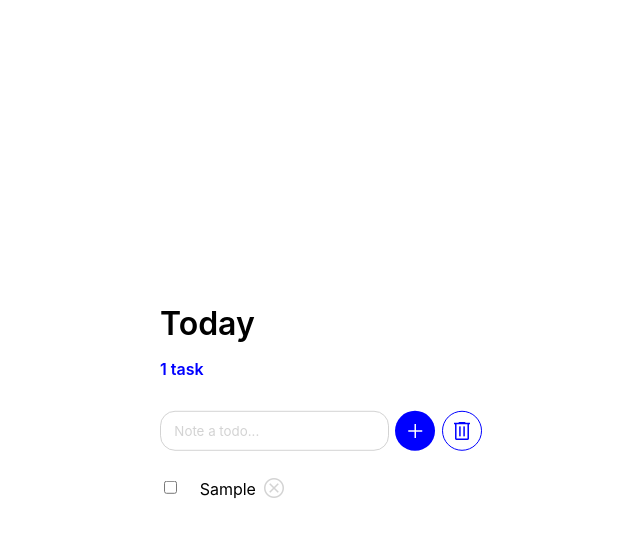
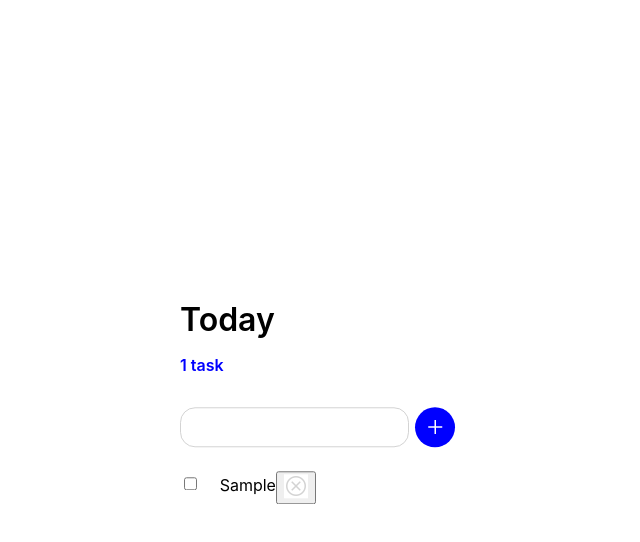
Before and after one commit to programminghfg/todo-app-anjagutmann, a SvelteKit app: page / in a window 1280 px wide. Both pictures are taken after typing "Sample" into the empty fields and a click on the button "add". Shown: the top 542 px of the page, without its empty margins (319-959 px from the left). Built offline with nearby package versions, Linux system fonts and the light colour scheme.

Commit message:
todo list cource components with problems

```diff
--- /dev/null
+++ b/src/lib/components/ToDo.svelte
@@ -0,0 +1,100 @@
+<script>
+    import { createEventDispatcher } from "svelte";
+
+    export let todoData = undefined;
+    export let index = undefined;
+    export const testProp = 'test';
+
+    const dispatch = createEventDispatcher();
+    function triggerDelete() {
+        dispatch('removeEvent', index);
+    }
+</script>
+
+<div class="todo-entry" class:done={todoData.done}>
+
+    <!-- <p>index: {index}</p> -->
+    <!-- <div>{todoData.text}</div> -->
+
+    <!-- checkboxen -->
+    <div class="todo-checkbox-container">
+      {#if todoData.done}
+        <input type="checkbox" bind:checked={todoData.done} id="todo-{index}" class="todo-checkbox" />
+      {:else}
+        <input type="checkbox" bind:checked={todoData.done} id="todo-{index}" class="todo-label" style="border: none; width: 13px; height: 13px; border-radius: 50%; margin-right: 0.5em; margin-top: 0.4em;color:lightgrey;"/>
+      {/if}
+        <label for="todo-{index}" class="todo-label">
+        {#if todoData.done}
+          <span class="material-symbols-outlined" style="color: blue;">check</span>
+        {/if}
+      </label>
+    </div>
+
+    <!-- text -->
+    <div
+      style="font-family: SF Pro Text, sans-serif; font-size: 1em; margin-top: 0.2em"
+      class:done={todoData.done}
+    >{todoData.text}</div>
+
+    <!-- tag -->
+    <!-- {#if todo.tag}
+    <div class="todo-tag" style="background-color: {todo.tagColor}">{todo.tag}</div>
+    {/if} -->
+
+    <!-- löschen -->
+    <button
+      class="delete"
+      on:click={() => {
+        triggerDelete(index);
+      }}
+      ><span class="material-symbols-outlined" style="border:none; color: lightgrey; background-color: white;">cancel</span>
+    </button>
+    </div>
+    <slot/>
+
+    <style>
+        .done {
+            color: lightgrey;
+        }
+
+        .todo-entry {
+            display: flex;
+            margin-bottom: 1em;
+        }
+
+        .todo-entry:not(.done) div {
+            color: black;
+        }
+
+        .todo-checkbox {
+            display: none;
+            position: relative;
+            width: 1.2em;
+            height: 1.2em;
+            border: 1px solid lightgray; /* 1px Outline-Stärke */
+            border-radius: 50%; /* Kreisförmige Darstellung */
+        }
+
+        .todo-checkbox-container{
+            display: flex;
+            margin-right: 1em;
+        }
+
+        .todo-label:before {
+            position: relative;
+            width: 1.2em;
+            height: 1.2em;
+            border: 1px solid lightgray; /* 1px Outline-Stärke */
+            border-radius: 50%; /* Kreisförmige Darstellung */
+        }
+
+        .material-symbols-outlined {
+            color: white;
+            border: none;
+            font-variation-settings:
+                'FILL' 0,
+                'wght' 400,
+                'GRAD' 0,
+                'opsz' 48
+        }
+    </style>
--- a/src/routes/+page.svelte
+++ b/src/routes/+page.svelte
@@ -1,13 +1,17 @@
 <script>
   import { onMount, onDestroy } from 'svelte';
   import { browser } from '$app/environment';
+  import ToDo from '../lib/components/ToDo.svelte';
 
   let todoText = '';
   let todos = [];
+  let test;
   let hasError = false;
   let numberOfTodos = 0;
-  let deletedTodos = [];
-  let showDeletedTodos = false;
+  // let deletedTodos = [];
+  // let showDeletedTodos = false;
+  // let selectedTags = [];
+
 
   onMount(() => {
     if (browser) {
@@ -31,13 +35,16 @@
   }
 
   function addTodo() {
+    todos.push({ text: todoText, done: false });
+    todos = todos;
     if (todoText.trim() === '') {
       hasError = true;
       return;
     }
-    // todos.unshift({ text: todoText, done: false }); // add new todo to the beginning of the array
-    // todos = todos;
-    todos = [{ text: todoText, done: false }, ...todos]; // create a new array reference
+
+    // const todoTags = selectedTags.map(tag => ({ tag, done: false }));
+
+    // todos = [{ text: todoText, done: false }, ...todos]; // create a new array reference
     todoText = '';
     hasError = false;
     numberOfTodos++; // increase numberOfTodos when a new todo is added
@@ -46,47 +53,63 @@
     saveTodos();
   }
 
-  function remove(index) {
-    // delete entry
-    const deletedTodo = todos.splice(index, 1)[0];
-    deletedTodos.unshift(deletedTodo);
-    // todos = todos;
-    todos = [...todos]; // create a new array reference
-    numberOfTodos--; // decrease numberOfTodos when a todo is removed
+  function remove(event) {
+    //delete entry
+    let index = event.detail;
+    console.log(index);
+    todos.splice(index,1);
+    todos = todos;
     saveTodos();
   }
 
-  function restoreDeleted(index) {
-  if (index >= 0 && index < deletedTodos.length) {
-    const restoredTodo = deletedTodos.splice(index, 1)[0];
-    if (!restoredTodo.hasOwnProperty('done')) {
-      restoredTodo.done = false;
-    }
-    todos = [restoredTodo, ...todos];
-    numberOfTodos++;
-    saveTodos();
-
-    if (deletedTodos.length === 0) {
-      showDeletedTodos = false;
-    }
-  }
-  showDeletedTodos = false; // Schließe den "Deleted Todos"-Bereich nach der Wiederherstellung
-}
+  //Remove
+  // function remove(index) {
+  //   // delete entry
+  //   const deletedTodo = todos.splice(index, 1)[0];
+  //   deletedTodos.unshift(deletedTodo);
+  //   // todos = todos;
+  //   todos = [...todos]; // create a new array reference
+  //   numberOfTodos--; // decrease numberOfTodos when a todo is removed
+  //   saveTodos();
+  // }
 
 
+  //Restore
+//   function restoreDeleted(index) {
+//   if (index >= 0 && index < deletedTodos.length) {
+//     const restoredTodo = deletedTodos.splice(index, 1)[0];
+//     if (!restoredTodo.hasOwnProperty('done')) {
+//       restoredTodo.done = false;
+//     }
+//     todos = [restoredTodo, ...todos];
+//     numberOfTodos++;
+//     saveTodos();
 
+//     if (deletedTodos.length === 0) {
+//       showDeletedTodos = false;
+//     }
+//   }
+//   showDeletedTodos = false; // Schließe den "Deleted Todos"-Bereich nach der Wiederherstellung
+// }
 
-  function toggleDeletedTodos() {
-  showDeletedTodos = !showDeletedTodos;
-  saveTodos();
-  }
+//   function toggleDeletedTodos() {
+//   showDeletedTodos = !showDeletedTodos;
+//   saveTodos();
+//   }
 
-  function removeAll() {
-  deletedTodos = []; // Leere die deletedTodos-Liste
-  saveTodos();
-}
+//   function removeAll() {
+//   deletedTodos = []; // Leere die deletedTodos-Liste
+//   saveTodos();
+// }
 
-
+// function addTag() {
+//     const tag = 'privat';
+//     if (selectedTags.includes(tag)) {
+//       selectedTags = selectedTags.filter(t => t !== tag);
+//     } else {
+//       selectedTags = [tag];
+//     }
+//   }
 
 </script>
 
@@ -101,8 +124,17 @@
 <div class="input-container">
 
 <!-- textfeld -->
-    <input type="text" class="todo-input" bind:value={todoText} class:error={hasError} placeholder="Note a todo..." on:focus={() => todoText = ''}/>
+    <!-- <input type="text" class="todo-input" bind:value={todoText} class:error={hasError} placeholder="Note a todo..." on:focus={() => todoText = ''}/> -->
 
+<!-- tags -->
+    <!-- <input type="text" bind:value={tagText} placeholder="Enter tags..." /> -->
+
+<!-- button tag add -->
+    <!-- <button on:click={addTag} class="add-tag-button">
+      Add Tag
+    </button> -->
+
+    <input type="text" class="todo-input" bind:value={todoText} />
 
 <!-- button add -->
   <button on:click={addTodo} class="add-button">
@@ -110,9 +142,9 @@
   </button>
 
 <!-- button show deleted todos -->
-<button on:click={toggleDeletedTodos} class="restore-button" style="border: 1px solid blue; border-radius: 30px;">
+<!-- <button on:click={toggleDeletedTodos} class="restore-button" style="border: 1px solid blue; border-radius: 30px;">
   <span class="material-symbols-outlined" style="color: blue;">delete</span>
-</button>
+</button> -->
 
 
 </div>
@@ -123,59 +155,30 @@
 {/if}
 
 {#each todos as todo, index}
+<ToDo todoData={todo} bind:testProp={test} index={index} on:removeEvent={remove} />
 <!-- todo -->
-  <div class="todo-entry" class:done={todo.done}>
 
-<!-- checkboxen -->
-<div class="todo-checkbox-container">
-  {#if todo.done}
-    <input type="checkbox" bind:checked={todo.done} id="todo-{index}" class="todo-checkbox" />
-  {:else}
-    <input type="checkbox" bind:checked={todo.done} id="todo-{index}" class="todo-label" style="border: none; width: 13px; height: 13px; border-radius: 50%; margin-right: 0.5em; margin-top: 0.4em;color:lightgrey;"/>
-  {/if}
-    <label for="todo-{index}" class="todo-label">
-    {#if todo.done}
-      <span class="material-symbols-outlined" style="color: blue;">check</span>
-    {/if}
-  </label>
-</div>
-
-<!-- text -->
-<div
-  style="font-family: SF Pro Text, sans-serif; font-size: 1em; margin-top: 0.2em"
-  class:done={todo.done}
->{todo.text}</div>
-
-<!-- löschen -->
-<button
-  class="delete"
-  on:click={() => {
-    remove(index);
-  }}
-  ><span class="material-symbols-outlined" style="color: lightgrey;">cancel</span>
-</button>
-</div>
 {/each}
 
 
-{#if showDeletedTodos}
+<!-- {#if showDeletedTodos}
 <div class="deleted-todos">
   <div class="remove-all-deleted-todos">
-<h3>Deleted Todos</h3>
+<h3>Deleted Todos</h3> -->
   <!-- button remote all -->
-  <button on:click={removeAll} class="remote-all-button">
+  <!-- <button on:click={removeAll} class="remote-all-button">
     Remote All
 </button>
-</div>
+</div> -->
 
-  {#if deletedTodos.length > 0}
+  <!-- {#if deletedTodos.length > 0}
     {#each deletedTodos as todo, index}
-      <div class="todo-entry" class:done={todo.done}>
+      <div class="todo-entry" class:done={todo.done}> -->
         <!-- text -->
-        <div style="font-family: SF Pro Text, sans-serif; font-size: 1em; margin-top: 0.2em; color: black;" class:done={todo.done}>{todo.text}</div>
+        <!-- <div style="font-family: SF Pro Text, sans-serif; font-size: 1em; margin-top: 0.2em; color: black;" class:done={todo.done}>{todo.text}</div> -->
 
         <!-- wiederherstellen -->
-        <button class="restore" on:click={() => restoreDeleted(index)}>
+        <!-- <button class="restore" on:click={() => restoreDeleted(index)}>
           <span class="material-symbols-outlined" style="color: blue;">undo</span>
         </button>
 
@@ -185,7 +188,7 @@
     <p>No deleted todos.</p>
   {/if}
 </div>
-{/if}
+{/if}-->
 </div>
 
 <style>
@@ -197,13 +200,13 @@ color: black;
 margin-bottom: 0.5em;
 }
 
-h3 {
+/* h3 {
     font-family: 'SF Pro Text', sans-serif;
     font-weight: 600;
     font-size: 1em;
     color: black;
     margin-bottom: 2em;
-}
+} */
 
 p {
 font-family: 'SF Pro Text', sans-serif;
@@ -244,7 +247,7 @@ margin-bottom: 2em;
   align-items: center;
   margin-right: 0.5em;
 }
-
+/*
 .remove-all-deleted-todos{
   display: flex;
    align-items: center;
@@ -290,7 +293,7 @@ margin-bottom: 2em;
 .restore-button:hover {
   color: blue;
   font-weight: 700;
-}
+} */
 
 .material-symbols-outlined {
   color: white;
@@ -301,7 +304,7 @@ margin-bottom: 2em;
   'opsz' 48
 }
 
-
+/*
 .delete {
   background-color: white;
   border: none;
@@ -325,20 +328,8 @@ font-weight: 700;
   padding: 1em;
   left: 19.3em;
   top: 12em
-}
+}  */
 
-.done {
-color: lightgrey;
-}
-
-.todo-entry {
-display: flex;
-margin-bottom: 1em;
-}
-
-.todo-entry:not(.done) div {
-color: black;
-}
 
 .error-message {
 color: red;
@@ -347,10 +338,10 @@ margin-bottom: 10px;
 font-size: 0.8em;
 }
 
-.error {
+/* .error {
 border: 1px solid red;
 border-radius: 15px;
-}
+} */
 
 .todo-input::placeholder {
 color: lightgrey;
@@ -361,27 +352,6 @@ font-size: 1em;
   border: 1px solid gray;
 }
 
-.todo-checkbox {
-  display: none;
-  position: relative;
-  width: 1.2em;
-  height: 1.2em;
-  border: 1px solid lightgray; /* 1px Outline-Stärke */
-  border-radius: 50%; /* Kreisförmige Darstellung */
-}
-.todo-checkbox-container{
-  display: flex;
-  margin-right: 1em;
-}
-
-.todo-label:before {
-  position: relative;
-  width: 1.2em;
-  height: 1.2em;
-  border: 1px solid lightgray; /* 1px Outline-Stärke */
-  border-radius: 50%; /* Kreisförmige Darstellung */
-}
-
 .todo-list{
   position: absolute;
   top: 50%;
```
